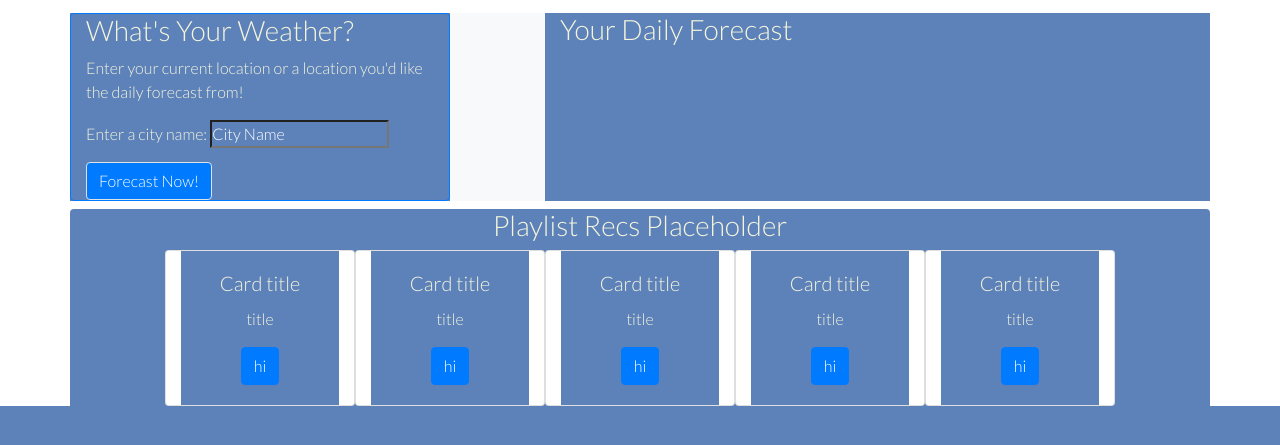
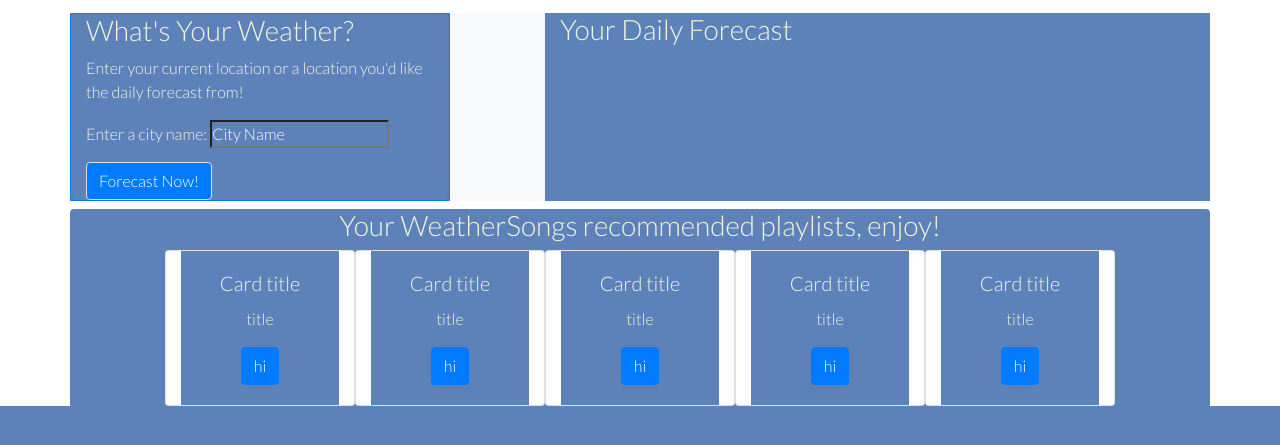
Before and after one commit to a-hines/lovelace-group, a plain HTML site: page index.html in a window 1280 px wide. Shown: the part 83-528 px from the top of the page. Drawn offline with nearby package versions, Linux system fonts and the light colour scheme; no server answers.

Commit message:
adding HTML

```diff
--- a/index.html
+++ b/index.html
@@ -53,7 +53,7 @@
 
     <!-- Playlist Recommendations -->
     <div class="container text-center mt-2 rounded">
-        <h3>Playlist Recs Placeholder</h3>
+        <h3>Your WeatherSongs recommended playlists, enjoy!</h3>
         <div class="row justify-content-md-center">
             <div class="card col-2" style="width: 18rem;">
                 <div class="card-body">
```
